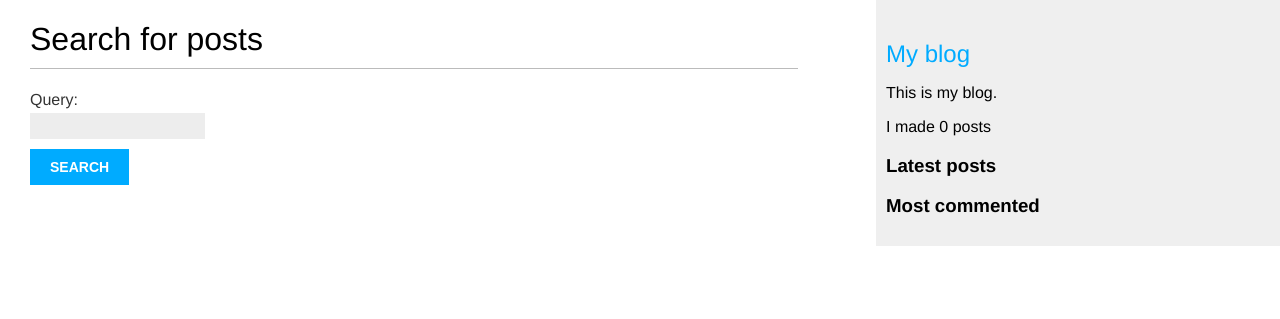
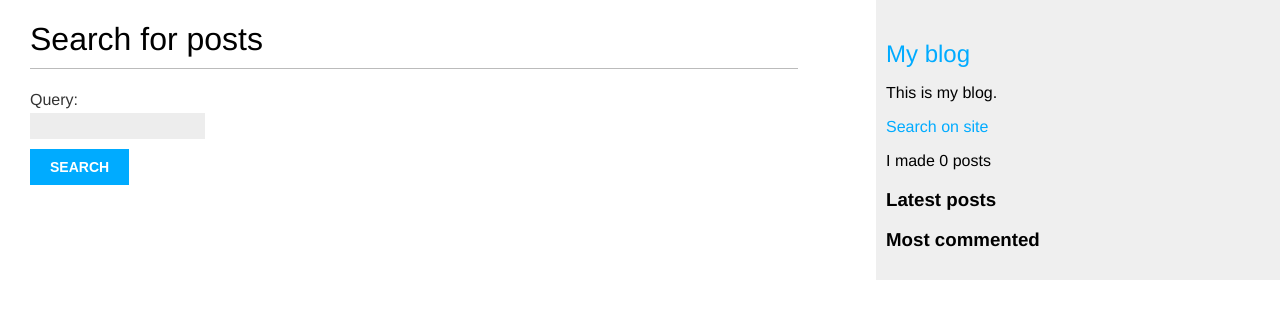
Before and after one commit to InWamos/blog_website, a Django app: page /blog/search/ in a window 1280 px wide. Shown: the top 319 px of the page. Run offline with Django 4.2, Linux system fonts and the light colour scheme; data that the repository does not hold is empty; parts of the project's set-up code (start-up, migrations or seed data) failed here and were passed over.

Commit message:
Add the search button to the sidebar

```diff
--- a/blog_website/blog/templates/blog/base.html
+++ b/blog_website/blog/templates/blog/base.html
@@ -16,6 +16,7 @@
     <div id="sidebar">
         <h2><a href="{% url 'blog:post_list' %}">My blog</a></h2>
         <p>This is my blog.</p>
+        <a href="{% url 'blog:post_search' %}">Search on site</a>
         <p>
             I made {% total_posts %} posts
         </p>
```
